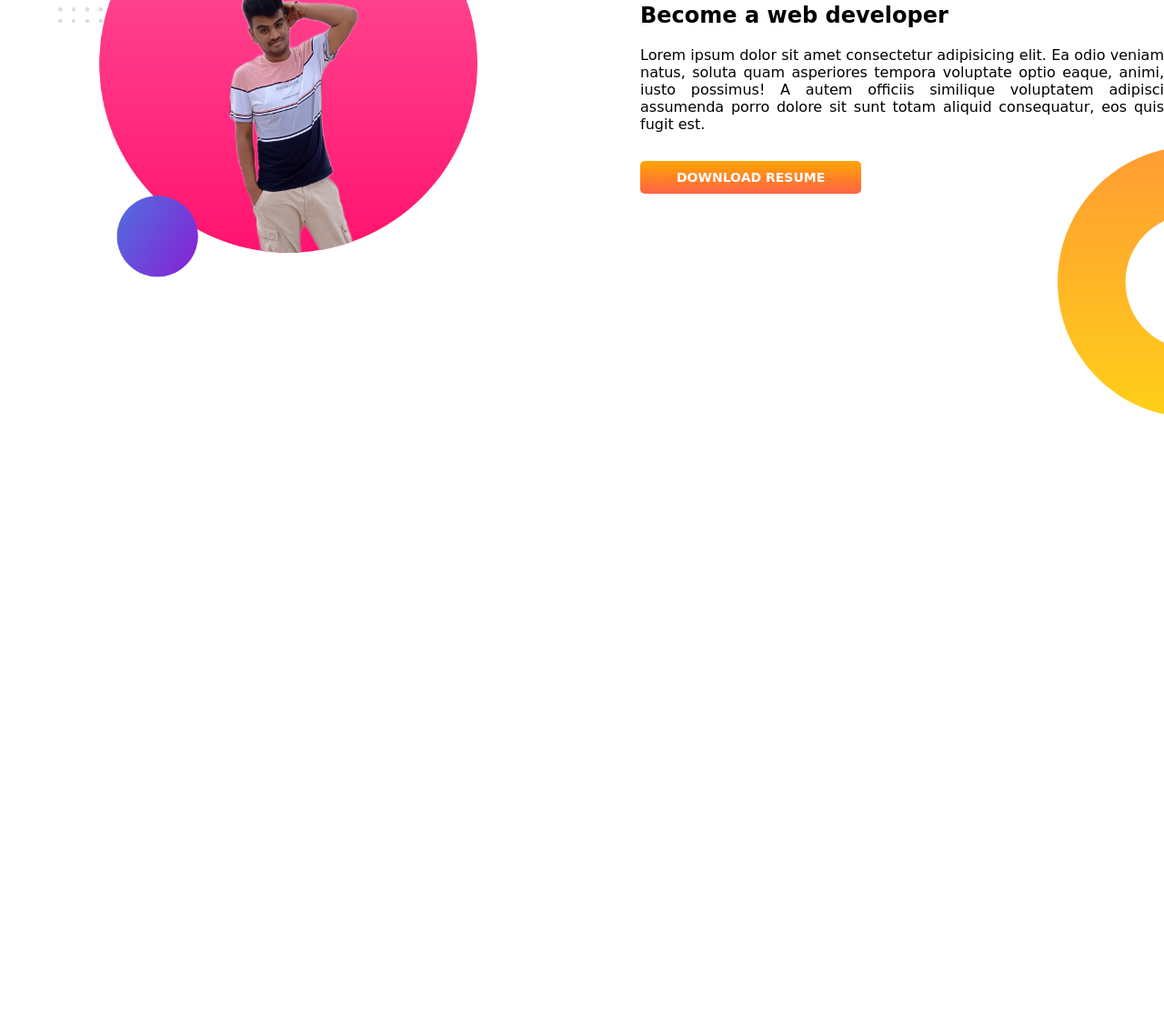
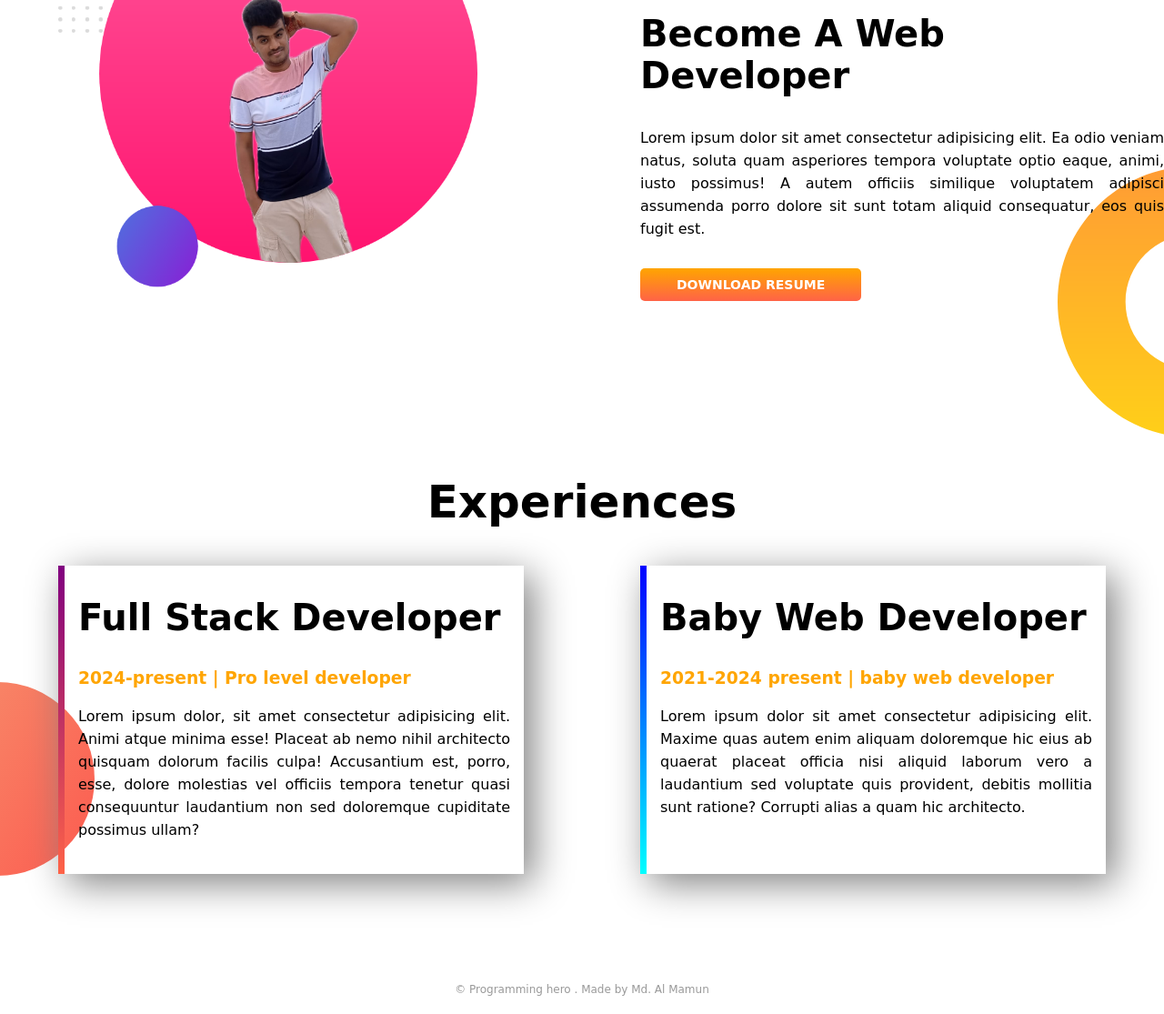
Before and after one commit to mamyh/practice-developer-portfolio, a plain HTML site: page index.html in a window 1280 px wide. Shown: the part 749-1864 px from the top of the page at 91% size. Before the commit the page ends 1208 px from the top, so only its background shows below. Drawn offline with Linux system fonts and the light colour scheme; a web font is replaced by a local one.

Commit message:
experience and footer added

```diff
--- a/css/style.css
+++ b/css/style.css
@@ -4,9 +4,15 @@ body{
 }
 h1{
     font-size: 50px;
+    text-transform: capitalize;
+}
+h2{
+    font-size: 40px;
+    text-transform: capitalize;
 }
 p{
     text-align: justify;
+    line-height: 25px;
 }
 .flexible-container{
     display: flex;
@@ -44,3 +50,32 @@ p{
     background-position: right 0% bottom 0%;
     padding-bottom:150px;
 }
+.experience-area{
+   background-image: url(../images/exp-bg.png);
+   background-repeat: no-repeat;
+   background-position: left 0 bottom 30%;
+   padding-bottom:100px;
+}
+.experience-item{
+    width: 40%;
+    margin:0 5%;
+    box-shadow: 10px 10px 40px gray;
+    padding:0 15px 20px
+}
+#baby-dev{
+    border-left:7px solid;
+    border-image: linear-gradient(blue,cyan);
+    border-image-slice: 1;
+}
+#full-dev{
+    border-left:7px solid ;
+    border-image: linear-gradient(purple,tomato);
+    border-image-slice: 1;
+}
+
+footer p{
+    line-height:30px;
+    text-align: center;
+    font-size: 12px;
+    color:#999;
+}
--- a/index.html
+++ b/index.html
@@ -41,6 +41,31 @@
             <a class="btn" href="" target="_blank">download resume</a>
         </div>
     </section>
+    <section class="experience-area">
+        <h1 style="text-align: center;">Experiences</h1>
+        <div class="flexible-container">
+            <div id="full-dev" class="experience-item">
+                <h2>full Stack developer</h2>
+                <h3 class="orange">2024-present | Pro level developer</h3>
+                <p>Lorem ipsum dolor, sit amet consectetur adipisicing elit. Animi atque minima esse! Placeat ab nemo
+                    nihil architecto quisquam dolorum facilis culpa! Accusantium est, porro, esse, dolore molestias vel
+                    officiis tempora tenetur quasi consequuntur laudantium non sed doloremque cupiditate possimus ullam?
+                </p>
+            </div>
+            <div id="baby-dev" class="experience-item">
+                <h2>Baby web developer</h2>
+                <h3 class="orange"> 2021-2024 present | baby web developer</h3>
+                <p>Lorem ipsum dolor sit amet consectetur adipisicing elit. Maxime quas autem enim aliquam doloremque
+                    hic eius ab quaerat placeat officia nisi aliquid laborum vero a laudantium sed voluptate quis
+                    provident, debitis mollitia sunt ratione? Corrupti alias a quam hic architecto.</p>
+            </div>
+        </div>
+    </section>
+    <footer>
+        <p>
+            &copy; Programming hero . Made by Md. Al Mamun
+        </p>
+    </footer>
 </body>
 
 </html>
```
